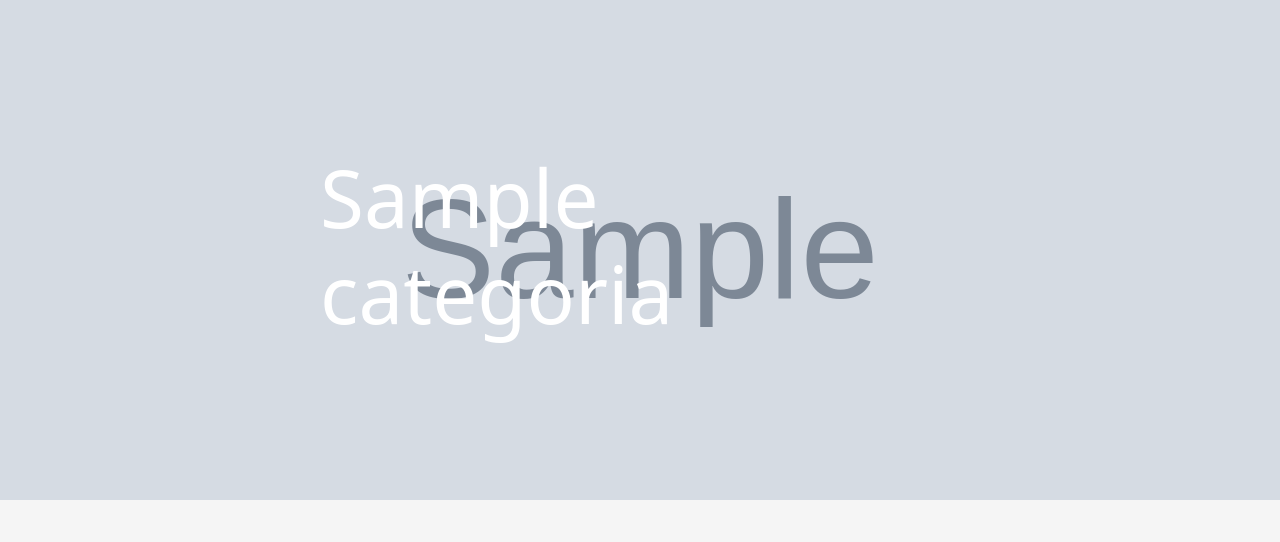
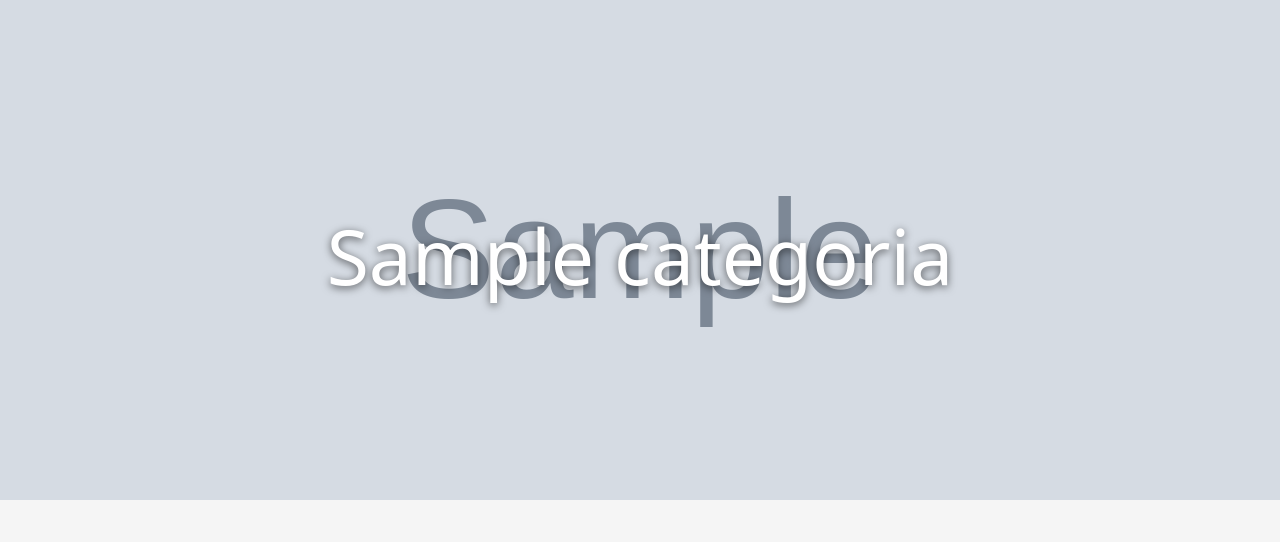
Before and after one commit to JDOS/insta360, a Django app: a page that uses setup/templates/galeria/projeto.html in a window 1280 px wide. Shown: the top 542 px of the page. Run offline with Django 5.2, Linux system fonts and the light colour scheme; tables that the repository leaves empty hold one stand-in row (values such as "Sample post"); grey boxes marked "Sample" are stand-in pictures.

Commit message:
Fix: titulo para telas muito grandes

```diff
--- a/setup/templates/galeria/projeto.html
+++ b/setup/templates/galeria/projeto.html
@@ -33,26 +33,31 @@
         {% endwith %}
     <style>
 
-        .categoria-title{
+        .header-categoria {
+            position: relative;   /* o título passa a usar este container como referência */
+        }
+
+        .imagem-top {
+            display: block;       /* evita o espacinho embaixo que o inline-block cria */
+            width: 100%;
+            height: 500px;
+            object-fit: cover;
+        }
+
+        .categoria-title {
             position: absolute;
-            top: 30%;
+            top: 50%;             /* centro da imagem; use 30% se preferir mais para cima */
             left: 50%;
             transform: translate(-50%, -50%);
+            margin: 0;
             color: white;
             font-family: "Noto Sans Symbols", sans-serif;
             font-optical-sizing: auto;
-            font-size: 80px;
-            font-style: normal;
+            font-size: clamp(2rem, 6vw, 80px);  /* diminui em telas pequenas, máx. 80px */
+            text-align: center;
+            width: 90%;
+            text-shadow: 0 2px 8px rgba(0, 0, 0, 0.6);  /* legibilidade sobre fotos claras */
         }
-
-        .imagem-top{
-            position: relative;
-            display: inline-block;
-            width: 100%;
-            height: 500px; /* sets height = 100% of the container */
-            object-fit: cover; /* will make sure image covers the area and is cropped */
-        }
-
     </style>
 </head>
 
```
